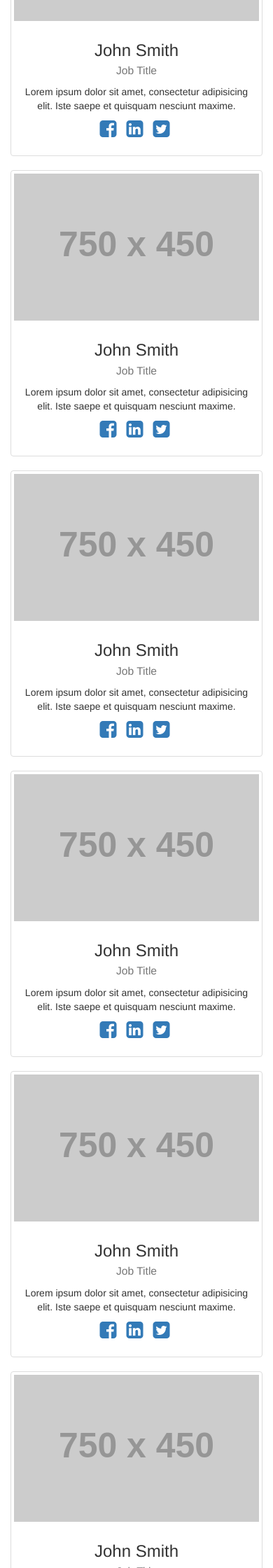
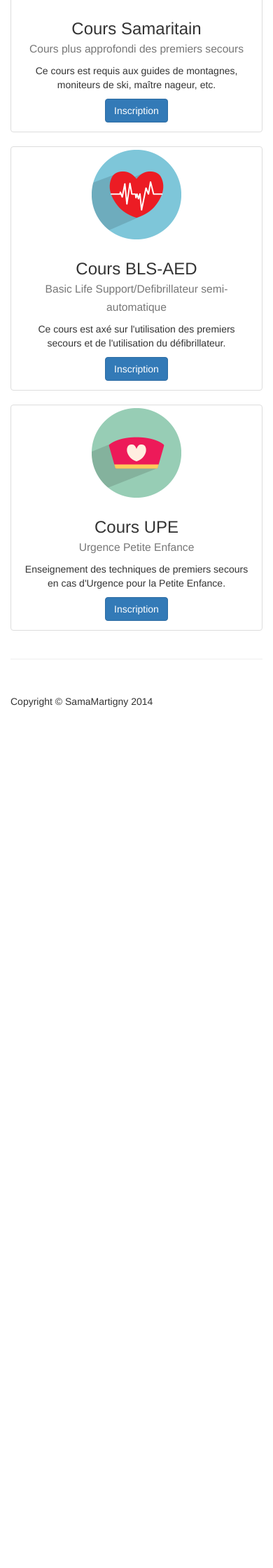
Before and after one commit to neodark/samaweb, a Django app: page /cours/ in a window 390 px wide. Shown: the part 1073-3313 px from the top of the page at 70% size. After the commit the page ends 2083 px from the top, so only its background shows below. Run offline with Django 3.2, Linux system fonts and the light colour scheme; grey boxes labelled with a size stand in for pictures from a placeholder-image service; some libraries are stand-ins or nearby versions.

Commit message:
[templates][samacore] updated new page look for courses

```diff
--- a/templates/samacore/courses.html
+++ b/templates/samacore/courses.html
@@ -12,28 +12,14 @@
         <!-- Page Heading/Breadcrumbs -->
         <div class="row">
             <div class="col-lg-12">
-                <h1 class="page-header">About
-                    <small>Subheading</small>
+                <h1 class="page-header">Samaritains
+                    <small>Divers cours</small>
                 </h1>
                 <ol class="breadcrumb">
-                    <li><a href="index.html">Home</a>
-                    </li>
-                    <li class="active">About</li>
-                </ol>
-            </div>
-        </div>
-        <!-- /.row -->
-
-        <!-- Intro Content -->
-        <div class="row">
-            <div class="col-md-6">
-                <img class="img-responsive" src="http://placehold.it/750x450" alt="">
-            </div>
-            <div class="col-md-6">
-                <h2>About Modern Business</h2>
-                <p>Lorem ipsum dolor sit amet, consectetur adipisicing elit. Sed voluptate nihil eum consectetur similique? Consectetur, quod, incidunt, harum nisi dolores delectus reprehenderit voluptatem perferendis dicta dolorem non blanditiis ex fugiat.</p>
-                <p>Lorem ipsum dolor sit amet, consectetur adipisicing elit. Saepe, magni, aperiam vitae illum voluptatum aut sequi impedit non velit ab ea pariatur sint quidem corporis eveniet. Odit, temporibus reprehenderit dolorum!</p>
-                <p>Lorem ipsum dolor sit amet, consectetur adipisicing elit. Et, consequuntur, modi mollitia corporis ipsa voluptate corrupti eum ratione ex ea praesentium quibusdam? Aut, in eum facere corrupti necessitatibus perspiciatis quis?</p>
+                <h2>4 cours proposés</h2>
+                 <p>Nous proposons divers cours à la population, comprenant des cours dispensés aux entreprises et des cours dispensés à un plus large public</p>
+                <p>Ci-dessous, vous trouverez une liste de nos <b>cours publics</b></p>
+               </ol>
             </div>
         </div>
         <!-- /.row -->
@@ -41,147 +27,57 @@
         <!-- Team Members -->
         <div class="row">
             <div class="col-lg-12">
-                <h2 class="page-header">Our Team</h2>
+                <h2 class="page-header">Offres de cours</h2>
             </div>
-            <div class="col-md-4 text-center">
+            <div class="col-md-6 text-center">
                 <div class="thumbnail">
-                    <img class="img-responsive" src="http://placehold.it/750x450" alt="">
+                    <img class="img-responsive" src="{{ STATIC_URL }}img/car-icon.png" alt="">
                     <div class="caption">
-                        <h3>John Smith<br>
-                            <small>Job Title</small>
+                        <h3>Cours Sauveteurs<br>
+                            <small>Premiers secours pour futurs conducteurs</small>
                         </h3>
-                        <p>Lorem ipsum dolor sit amet, consectetur adipisicing elit. Iste saepe et quisquam nesciunt maxime.</p>
-                        <ul class="list-inline">
-                            <li><a href="#"><i class="fa fa-2x fa-facebook-square"></i></a>
-                            </li>
-                            <li><a href="#"><i class="fa fa-2x fa-linkedin-square"></i></a>
-                            </li>
-                            <li><a href="#"><i class="fa fa-2x fa-twitter-square"></i></a>
-                            </li>
-                        </ul>
+                        <p>Ce cours est requis pour le permis de conduire.</p>
+                        <a href="#" class="btn btn-primary">Inscription</a>
                     </div>
                 </div>
             </div>
-            <div class="col-md-4 text-center">
+            <div class="col-md-6 text-center">
                 <div class="thumbnail">
-                    <img class="img-responsive" src="http://placehold.it/750x450" alt="">
+                    <img class="img-responsive" src="{{ STATIC_URL }}img/medicine-box-icon.png" alt="">
                     <div class="caption">
-                        <h3>John Smith<br>
-                            <small>Job Title</small>
+                        <h3>Cours Samaritain<br>
+                            <small>Cours plus approfondi des premiers secours</small>
                         </h3>
-                        <p>Lorem ipsum dolor sit amet, consectetur adipisicing elit. Iste saepe et quisquam nesciunt maxime.</p>
-                        <ul class="list-inline">
-                            <li><a href="#"><i class="fa fa-2x fa-facebook-square"></i></a>
-                            </li>
-                            <li><a href="#"><i class="fa fa-2x fa-linkedin-square"></i></a>
-                            </li>
-                            <li><a href="#"><i class="fa fa-2x fa-twitter-square"></i></a>
-                            </li>
-                        </ul>
+                        <p>Ce cours est requis aux guides de montagnes, moniteurs de ski, maître nageur, etc.</p>
+                        <a href="#" class="btn btn-primary">Inscription</a>
                     </div>
                 </div>
             </div>
-            <div class="col-md-4 text-center">
+            <div class="col-md-6 text-center">
                 <div class="thumbnail">
-                    <img class="img-responsive" src="http://placehold.it/750x450" alt="">
+                    <img class="img-responsive" src="{{ STATIC_URL }}img/heart-beat-icon.png" alt="">
                     <div class="caption">
-                        <h3>John Smith<br>
-                            <small>Job Title</small>
+                        <h3>Cours BLS-AED<br>
+                            <small>Basic Life Support/Defibrillateur semi-automatique</small>
                         </h3>
-                        <p>Lorem ipsum dolor sit amet, consectetur adipisicing elit. Iste saepe et quisquam nesciunt maxime.</p>
-                        <ul class="list-inline">
-                            <li><a href="#"><i class="fa fa-2x fa-facebook-square"></i></a>
-                            </li>
-                            <li><a href="#"><i class="fa fa-2x fa-linkedin-square"></i></a>
-                            </li>
-                            <li><a href="#"><i class="fa fa-2x fa-twitter-square"></i></a>
-                            </li>
-                        </ul>
+                        <p>Ce cours est axé sur l'utilisation des premiers secours
+                        et de l'utilisation du défibrillateur.</p>
+                        <a href="#" class="btn btn-primary">Inscription</a>
                     </div>
                 </div>
             </div>
-            <div class="col-md-4 text-center">
+            <div class="col-md-6 text-center">
                 <div class="thumbnail">
-                    <img class="img-responsive" src="http://placehold.it/750x450" alt="">
+                    <img class="img-responsive" src="{{ STATIC_URL }}img/medical-cap-icon.png" alt="">
                     <div class="caption">
-                        <h3>John Smith<br>
-                            <small>Job Title</small>
+                        <h3>Cours UPE<br>
+                            <small>Urgence Petite Enfance</small>
                         </h3>
-                        <p>Lorem ipsum dolor sit amet, consectetur adipisicing elit. Iste saepe et quisquam nesciunt maxime.</p>
-                        <ul class="list-inline">
-                            <li><a href="#"><i class="fa fa-2x fa-facebook-square"></i></a>
-                            </li>
-                            <li><a href="#"><i class="fa fa-2x fa-linkedin-square"></i></a>
-                            </li>
-                            <li><a href="#"><i class="fa fa-2x fa-twitter-square"></i></a>
-                            </li>
-                        </ul>
+                        <p>Enseignement des techniques de premiers secours en cas d'Urgence
+                        pour la Petite Enfance.</p>
+                        <a href="#" class="btn btn-primary">Inscription</a>
                     </div>
                 </div>
-            </div>
-            <div class="col-md-4 text-center">
-                <div class="thumbnail">
-                    <img class="img-responsive" src="http://placehold.it/750x450" alt="">
-                    <div class="caption">
-                        <h3>John Smith<br>
-                            <small>Job Title</small>
-                        </h3>
-                        <p>Lorem ipsum dolor sit amet, consectetur adipisicing elit. Iste saepe et quisquam nesciunt maxime.</p>
-                        <ul class="list-inline">
-                            <li><a href="#"><i class="fa fa-2x fa-facebook-square"></i></a>
-                            </li>
-                            <li><a href="#"><i class="fa fa-2x fa-linkedin-square"></i></a>
-                            </li>
-                            <li><a href="#"><i class="fa fa-2x fa-twitter-square"></i></a>
-                            </li>
-                        </ul>
-                    </div>
-                </div>
-            </div>
-            <div class="col-md-4 text-center">
-                <div class="thumbnail">
-                    <img class="img-responsive" src="http://placehold.it/750x450" alt="">
-                    <div class="caption">
-                        <h3>John Smith<br>
-                            <small>Job Title</small>
-                        </h3>
-                        <p>Lorem ipsum dolor sit amet, consectetur adipisicing elit. Iste saepe et quisquam nesciunt maxime.</p>
-                        <ul class="list-inline">
-                            <li><a href="#"><i class="fa fa-2x fa-facebook-square"></i></a>
-                            </li>
-                            <li><a href="#"><i class="fa fa-2x fa-linkedin-square"></i></a>
-                            </li>
-                            <li><a href="#"><i class="fa fa-2x fa-twitter-square"></i></a>
-                            </li>
-                        </ul>
-                    </div>
-                </div>
-            </div>
-        </div>
-        <!-- /.row -->
-
-        <!-- Our Customers -->
-        <div class="row">
-            <div class="col-lg-12">
-                <h2 class="page-header">Our Customers</h2>
-            </div>
-            <div class="col-md-2 col-sm-4 col-xs-6">
-                <img class="img-responsive customer-img" src="http://placehold.it/500x300" alt="">
-            </div>
-            <div class="col-md-2 col-sm-4 col-xs-6">
-                <img class="img-responsive customer-img" src="http://placehold.it/500x300" alt="">
-            </div>
-            <div class="col-md-2 col-sm-4 col-xs-6">
-                <img class="img-responsive customer-img" src="http://placehold.it/500x300" alt="">
-            </div>
-            <div class="col-md-2 col-sm-4 col-xs-6">
-                <img class="img-responsive customer-img" src="http://placehold.it/500x300" alt="">
-            </div>
-            <div class="col-md-2 col-sm-4 col-xs-6">
-                <img class="img-responsive customer-img" src="http://placehold.it/500x300" alt="">
-            </div>
-            <div class="col-md-2 col-sm-4 col-xs-6">
-                <img class="img-responsive customer-img" src="http://placehold.it/500x300" alt="">
             </div>
         </div>
         <!-- /.row -->
```
